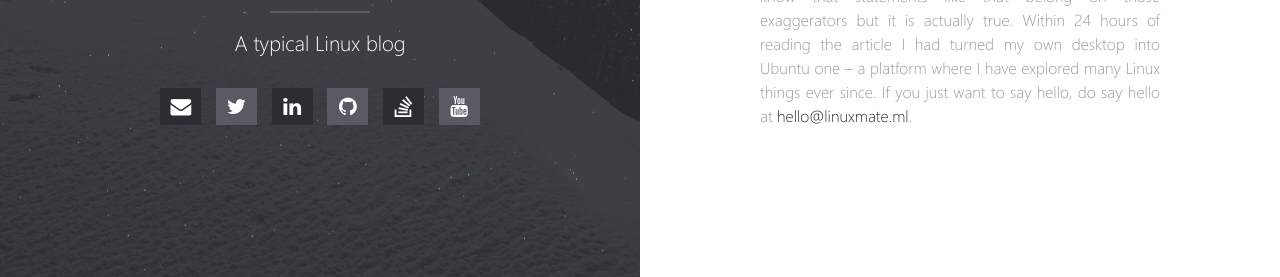
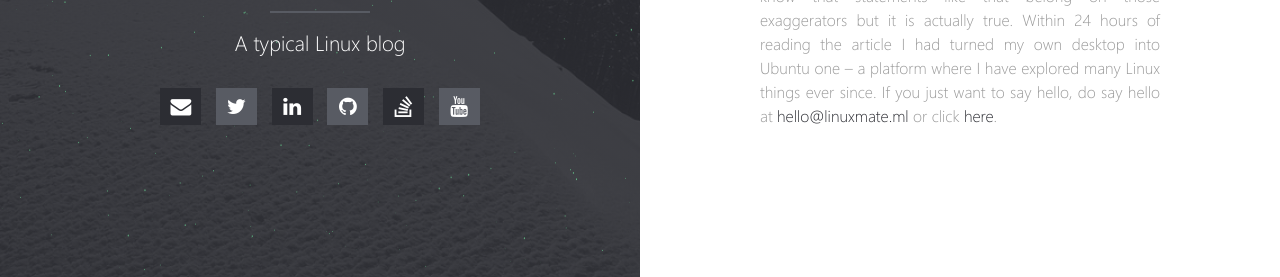
Before and after one commit to kevydotvinu/gnulinuxmate.com, a Jekyll site: the page built from index.md, in a window 1280 px wide. Shown: the part 481-758 px from the top of the page. Built offline with Jekyll 4.4.1, drawn with Linux system fonts in a browser that asks for light colours; some web fonts are replaced; our own code applies the rules of GitHub Pages for plain Markdown files.

Commit message:
deployed contact form

```diff
--- a/index.md
+++ b/index.md
@@ -3,5 +3,5 @@
 ---
 # About Me
 
-I am an avid fan of Linux and open source enthusiast. I have been enjoying Linux for the past one decade. Back in 2007, I stumbled upon an article about Ubuntu live CD. I didn't know it at the time but that moment changed my life. I know that statements like that belong on those exaggerators but it is actually true. Within 24 hours of reading the article I had turned my own desktop into Ubuntu one -- a platform where I have explored many Linux things ever since. If you just want to say hello, do say hello at [hello@linuxmate.ml](mailto:hello@linuxmate.ml).
+I am an avid fan of Linux and open source enthusiast. I have been enjoying Linux for the past one decade. Back in 2007, I stumbled upon an article about Ubuntu live CD. I didn't know it at the time but that moment changed my life. I know that statements like that belong on those exaggerators but it is actually true. Within 24 hours of reading the article I had turned my own desktop into Ubuntu one -- a platform where I have explored many Linux things ever since. If you just want to say hello, do say hello at [hello@linuxmate.ml](mailto:hello@linuxmate.ml) or click [here](/contact).
 {: style="text-align: justify;"}
```
Also changed, not shown: 1 other file.
